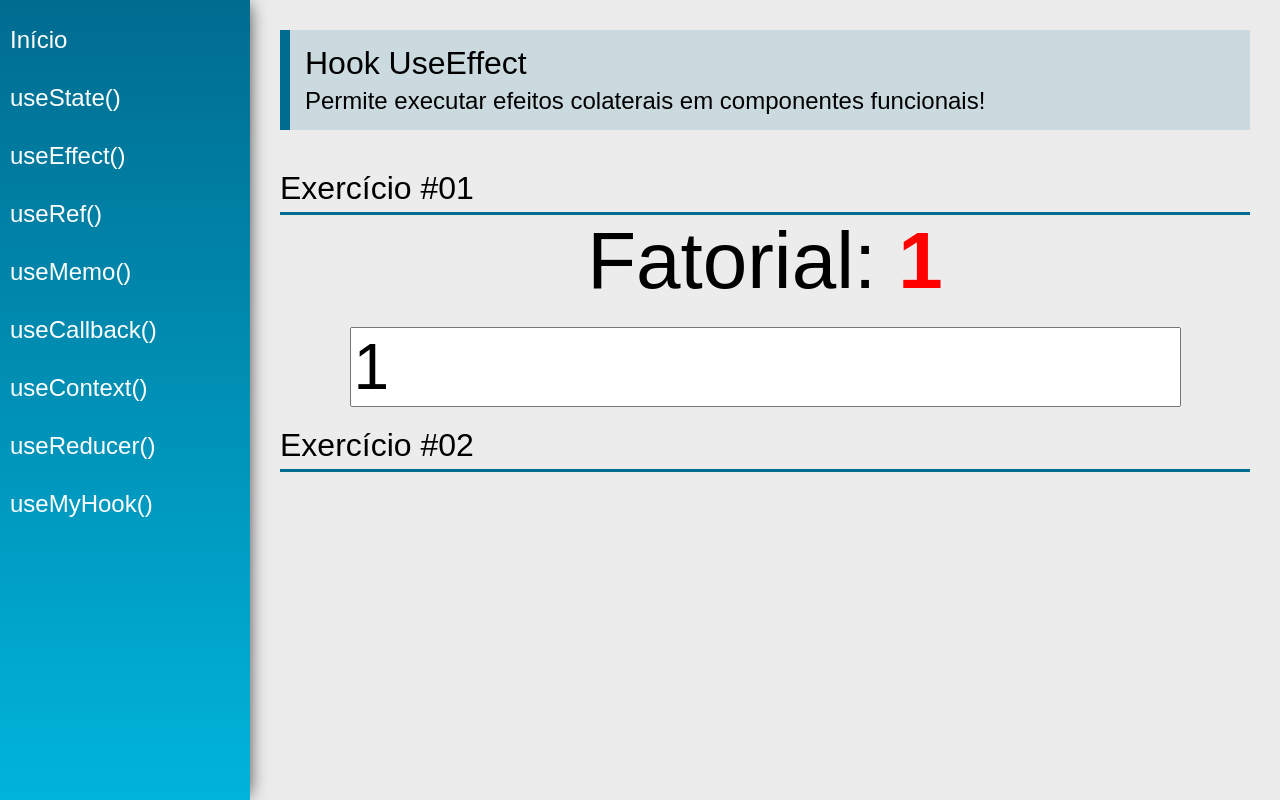
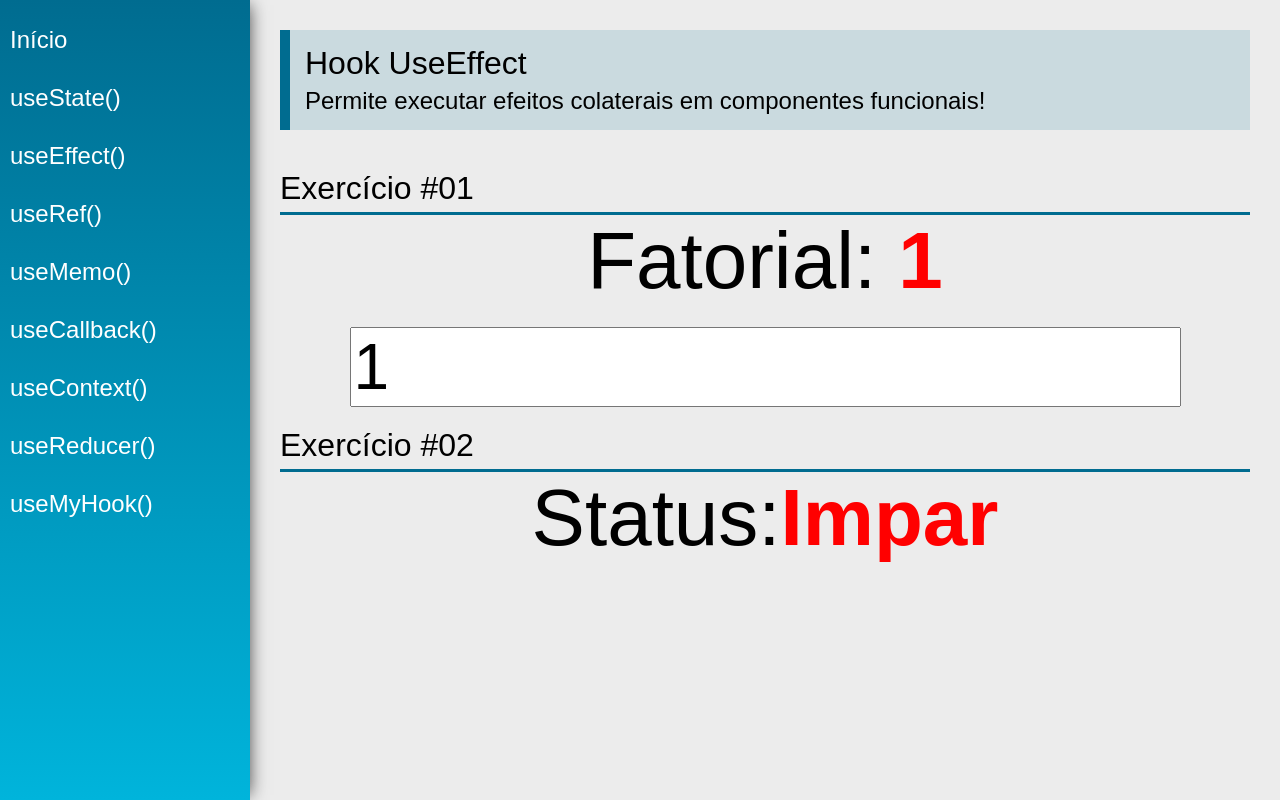
Before and after one commit to FelipeUTFPR/React_Hooks, a React (Create React App) app: page /useEffect in a window 1280 px wide. Built offline with nearby package versions, Linux system fonts and the light colour scheme.

Commit message:
65. Desafio useEffect - Resposta

```diff
--- a/src/views/examples/UseEffect.jsx
+++ b/src/views/examples/UseEffect.jsx
@@ -15,6 +15,8 @@
 //Efeito colateral é quando a alteração de um estado afeta, ao mesmo tempo,
 //outra variável do componente ou até mesmo outro estado.
 const UseEffect = (props) => {
+
+    //Ex #01
 
     const [number, setNumber] = useState(1)
     const [fatorial,setFatorial] = useState(1)
@@ -34,7 +36,13 @@
         }
     },[fatorial])
 
+ //Ex #02
 
+ const [status,setStatus] = useState("Ímpar")
+
+ useEffect(function(){
+     setStatus(number % 0 ? "Par" : "Impar")
+ }, [number])
 
     return (
         <div className="UseEffect">
@@ -60,6 +68,15 @@
                 <SectionTitle title="Exercício #02"/>
                 <div className='center'>
 
+                <div>
+
+                <span className='text'>Status:</span>
+                <span className='text red'>{status}</span>
+
+
+                </div>
+
+
                 </div>
 
 
```
